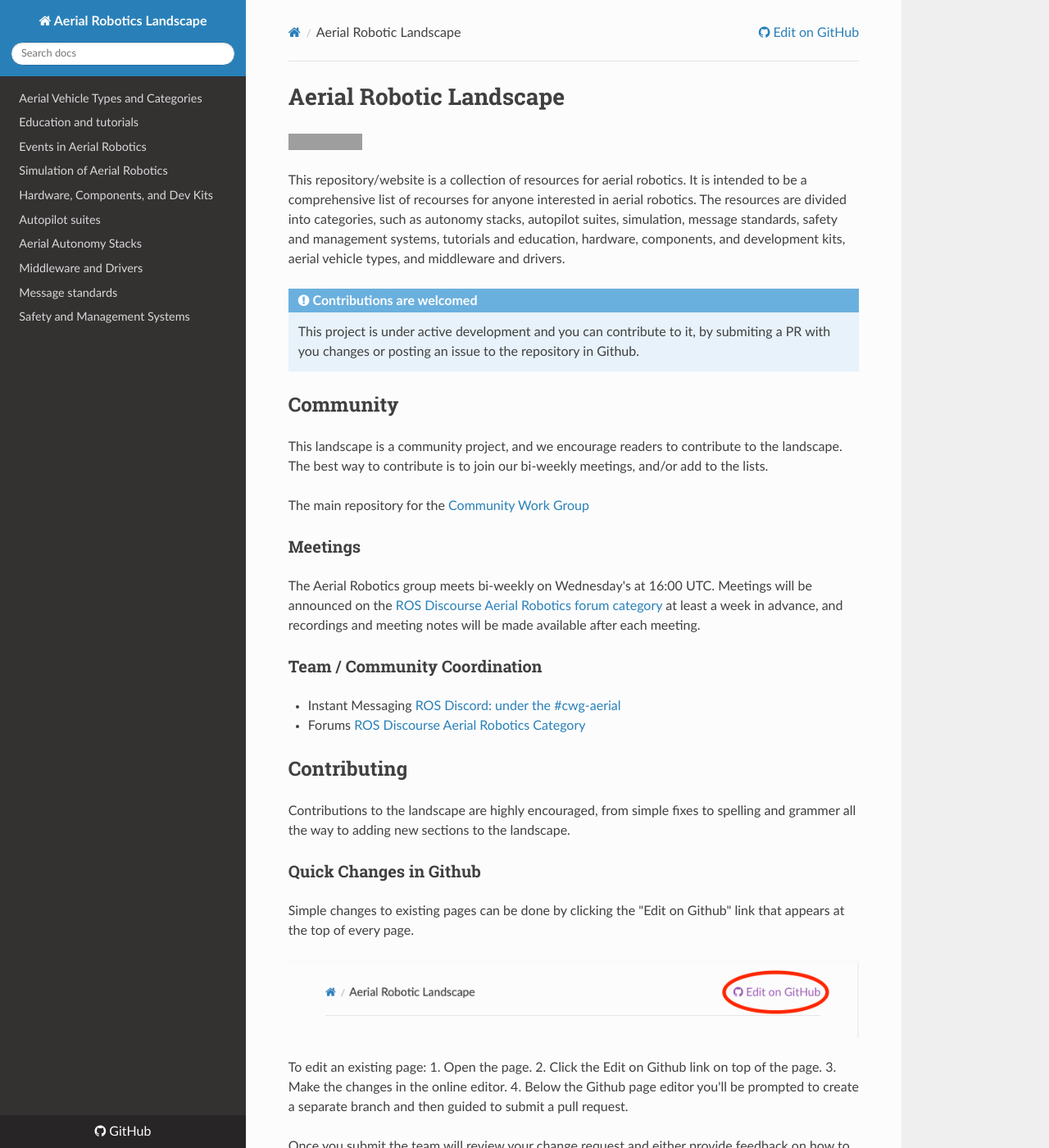
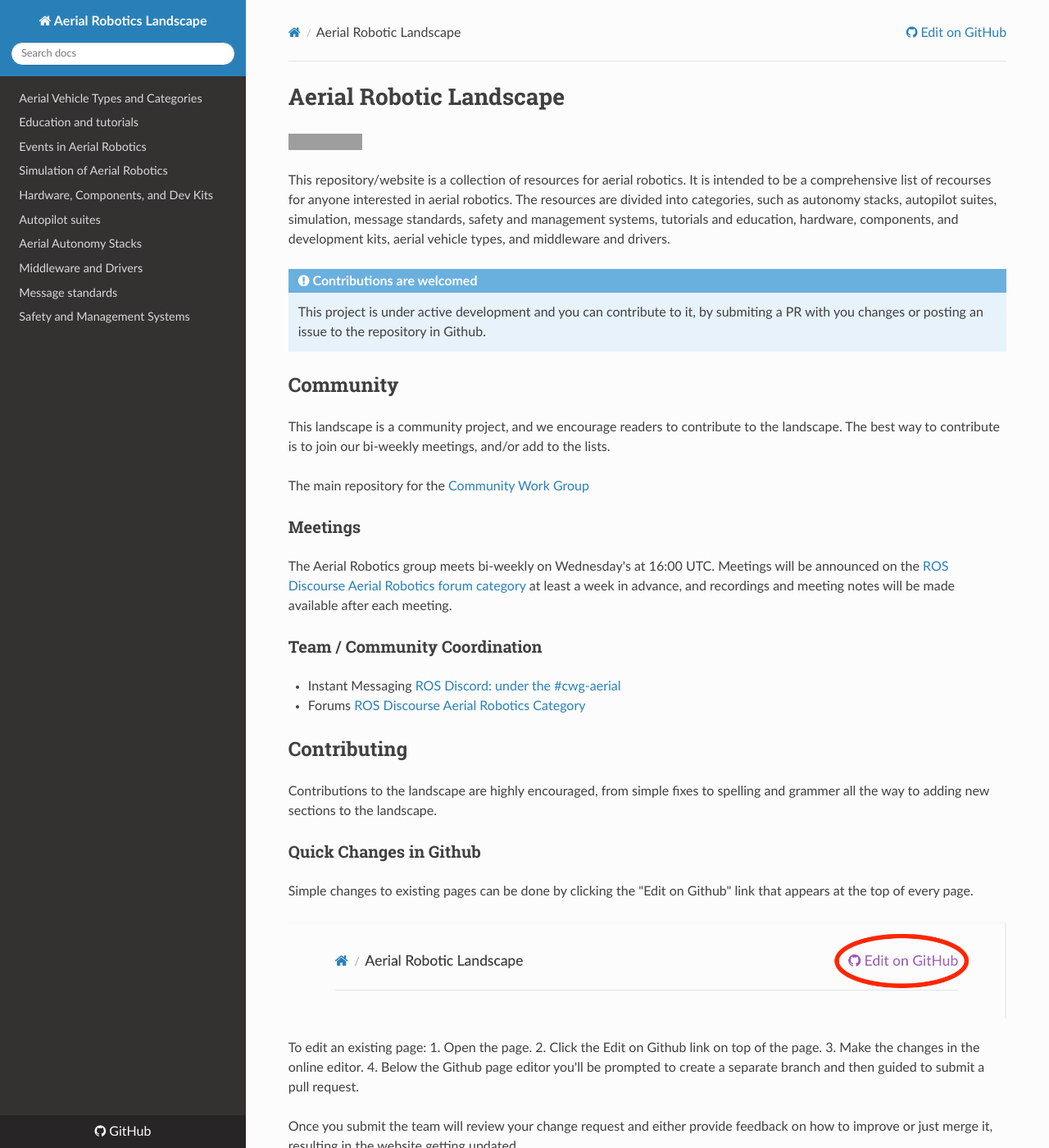
Before and after one commit to ROS-Aerial/aerial_robotic_landscape, an MkDocs documentation site: the page built from docs/index.md, in a window 1280 px wide and 1400 px high. Shown: the whole window at 82% size. Built offline with MkDocs 1.6.1, drawn with Linux system fonts in a browser that asks for light colours; nearby versions of some CDN libraries; grey boxes are pictures that could not be loaded.

Commit message:
Fix narrow layout and improve table readability (#154)

```diff
--- /dev/null
+++ b/docs/stylesheets/extra.css
@@ -0,0 +1,17 @@
+.wy-nav-content {
+  max-width: 1400px;
+}
+
+.wy-table-responsive {
+  overflow-x: visible;
+}
+
+.wy-table-responsive table {
+  width: 100%;
+  table-layout: auto;
+}
+
+.wy-table-responsive th,
+.wy-table-responsive td {
+  white-space: normal;
+}
--- a/mkdocs.yml
+++ b/mkdocs.yml
@@ -2,6 +2,9 @@
 theme: readthedocs
 repo_url: https://github.com/ROS-Aerial/aerial_robotic_landscape
 edit_uri: blob/main/docs/
+
+extra_css:
+  - stylesheets/extra.css
 
 copyright: 'This website is information assembled with help of the ROS Aerial Robotics Community group. Analytics with no-cookie tracking with goatviewer.com'
 
```
